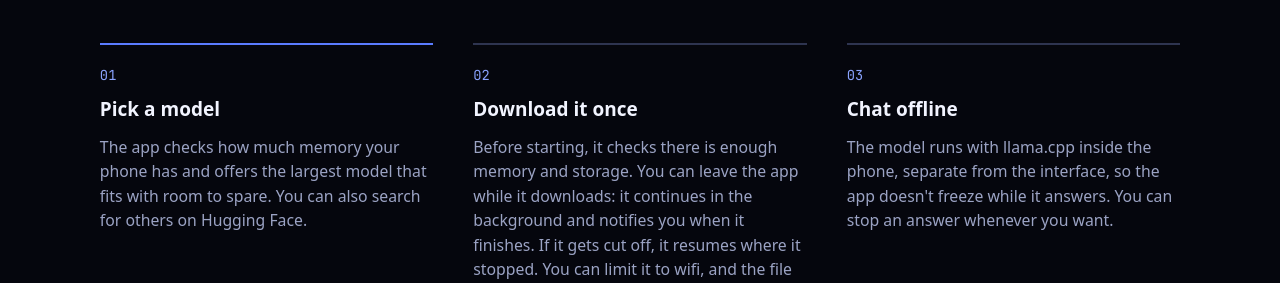
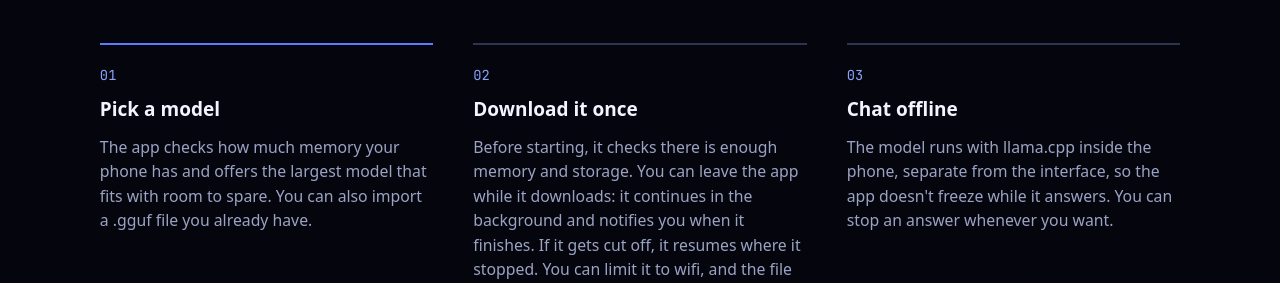
Before and after one commit to 1mano1/1mano1.github.io, a React (Vite) app: page /octuma-app in a window 1280 px wide. Shown: the part 1980-2263 px from the top of the page. Built offline with nearby package versions, Linux system fonts and the light colour scheme; no server answers; a web font is replaced by a local one.

Commit message:
Octuma App: cambia la busqueda en Hugging Face por la importacion de .gguf

```diff
--- a/src/paginas/OctumaApp.jsx
+++ b/src/paginas/OctumaApp.jsx
@@ -43,7 +43,7 @@ const TEXTOS = {
     pasos: [
       [
         'Elige un modelo',
-        'La app revisa cuánta memoria tiene tu teléfono y te ofrece el modelo más grande que le cabe con margen. También puedes buscar otros en Hugging Face.',
+        'La app revisa cuánta memoria tiene tu teléfono y te ofrece el modelo más grande que le cabe con margen. También puedes importar un archivo .gguf que ya tengas.',
       ],
       [
         'Descárgalo una vez',
@@ -130,7 +130,7 @@ const TEXTOS = {
     pasos: [
       [
         'Pick a model',
-        'The app checks how much memory your phone has and offers the largest model that fits with room to spare. You can also search for others on Hugging Face.',
+        'The app checks how much memory your phone has and offers the largest model that fits with room to spare. You can also import a .gguf file you already have.',
       ],
       [
         'Download it once',
```
